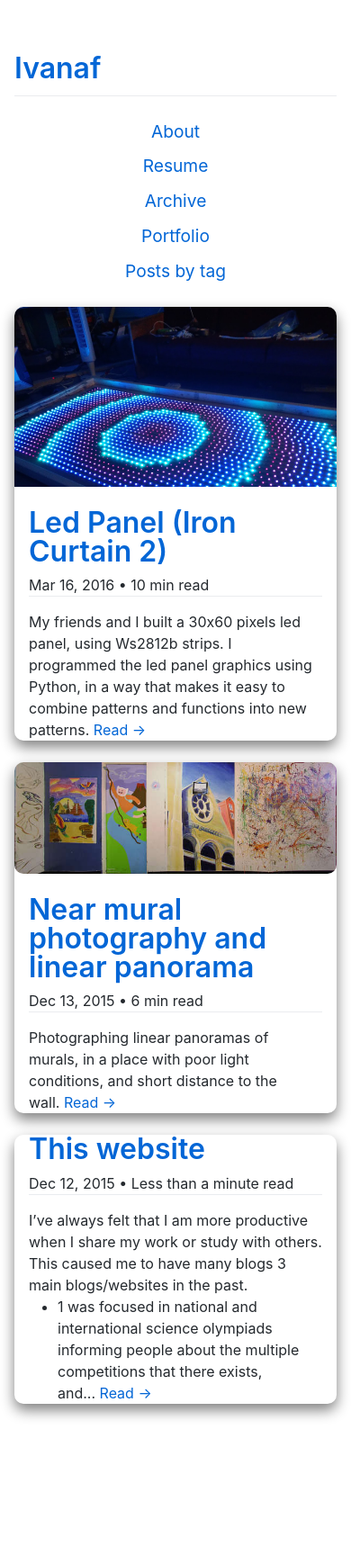
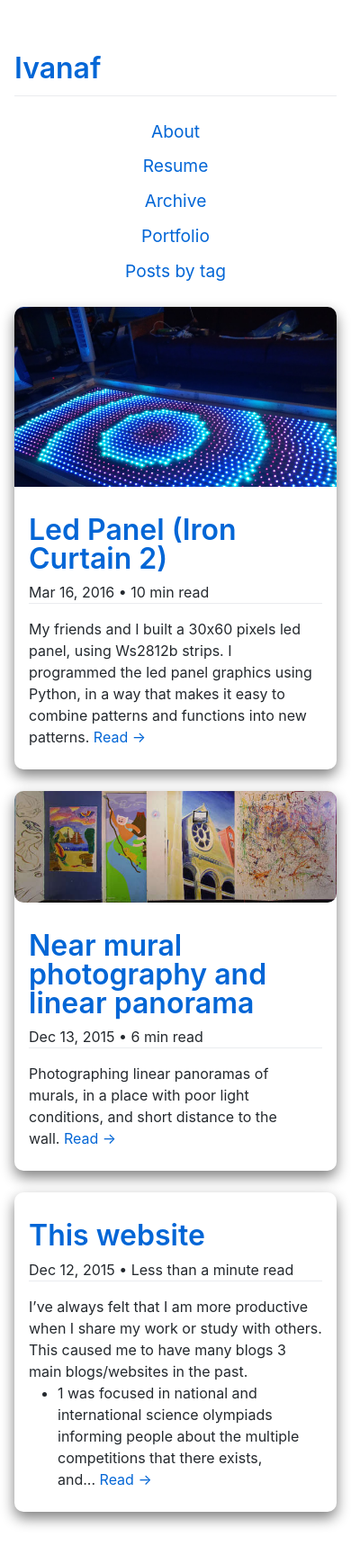
Before and after one commit to itf/itf.github.io-jekyll, a Jekyll site: the page built from index.html, in a window 390 px wide. Shown: the whole page at 90% size. Built offline with Jekyll 4.4.1, drawn with Linux system fonts in a browser that asks for light colours; the list of posts is cut into pages by our own code; before the commit the page ends 1608 px from its top, so only the background shows below that.

Commit message:
fixes css for mobile

```diff
--- a/_sass/holo-alpha-mods.scss
+++ b/_sass/holo-alpha-mods.scss
@@ -153,3 +153,13 @@ nav a.current {
 
     }
 }
+
+@media all and (max-width: 600px) {
+.post-block{
+    padding-top:0.5em;
+    padding-bottom:0.5em;
+}
+.post-thumbnail{
+    margin-bottom:-1em;
+}
+}
```
